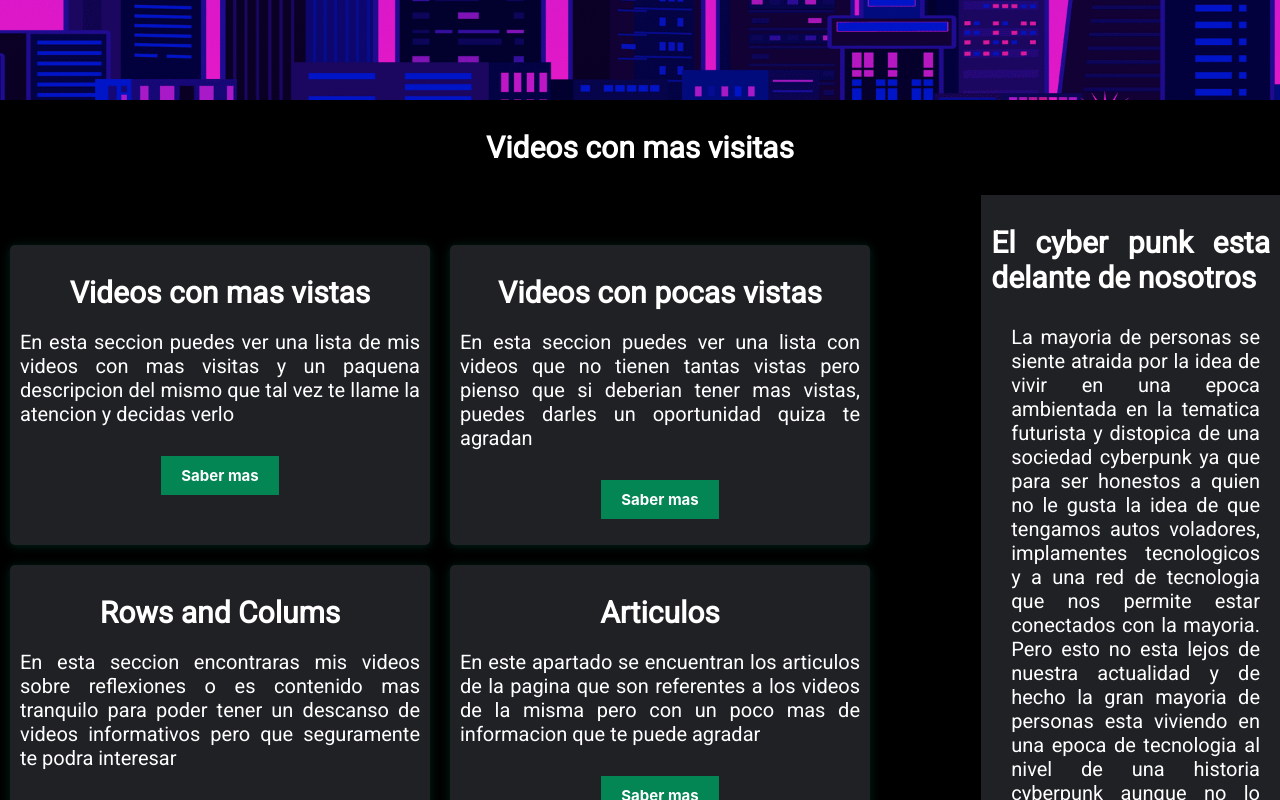
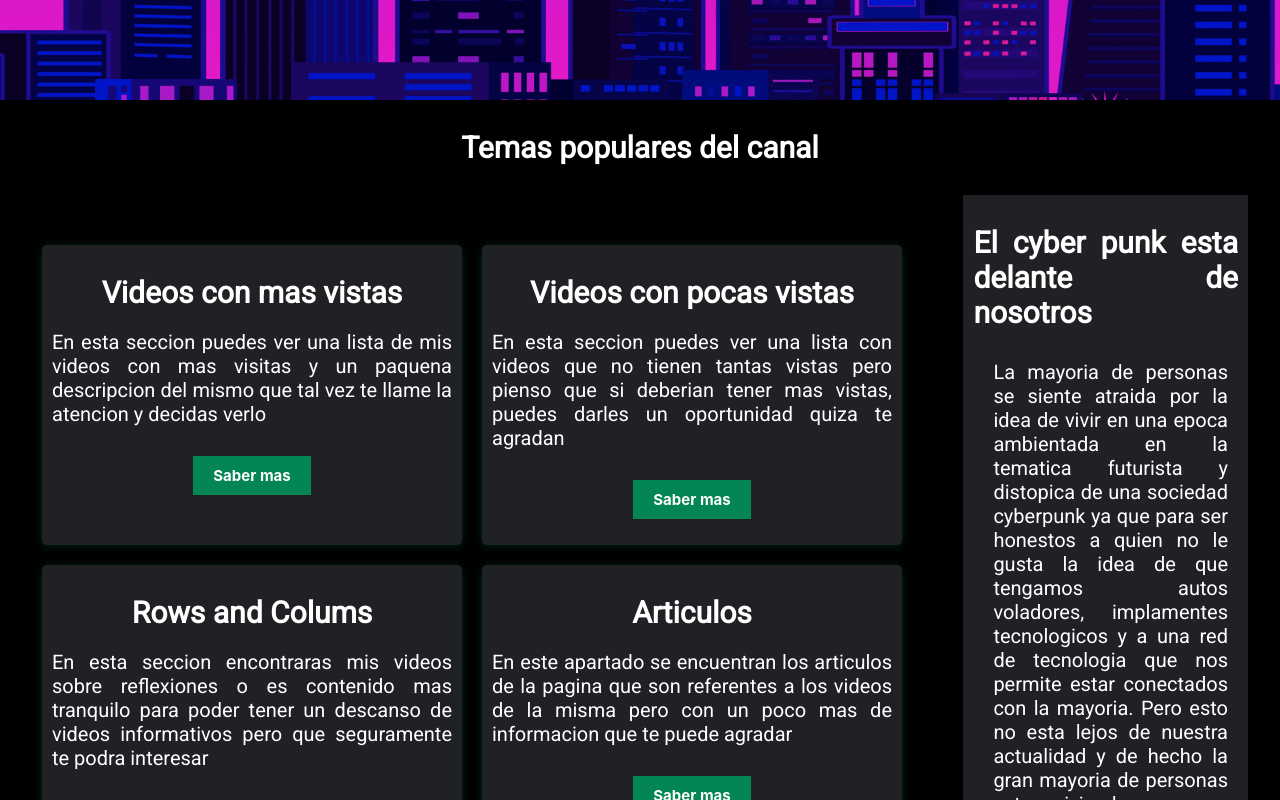
Before and after one commit to SteveBartmoss/steveapp, a React (Create React App) app: page / in a window 1280 px wide. Shown: the part 500-1300 px from the top of the page. Built offline with nearby package versions, Linux system fonts and the light colour scheme.

Commit message:
add a new component for the new main page

```diff
--- a/src/pages/Home.js
+++ b/src/pages/Home.js
@@ -15,9 +15,10 @@ function Home(){
         <>
         <DivBaner name="Baner" />
         <div className="Contenedor">
-            <h3 className="title1">Videos con mas visitas</h3>
+            <h3 className="title1">Temas populares del canal</h3>
+            <MenuItems />
         </div>
-        <MenuItems />
+
         <Videos/>
         <Branding name={"Discord"}
         title={"Un servidor de discord con temas de videojuegos e informatica"}
```
